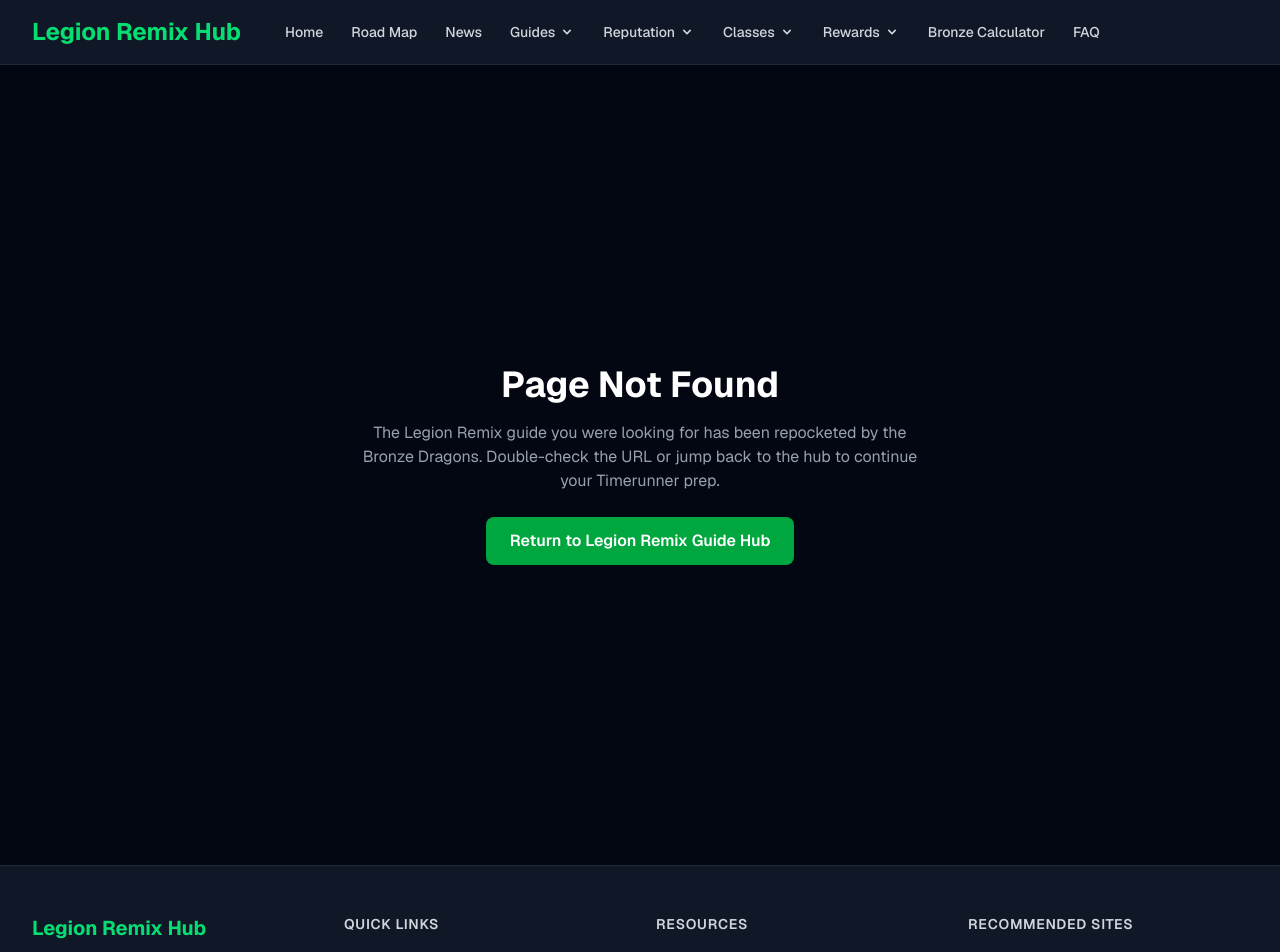
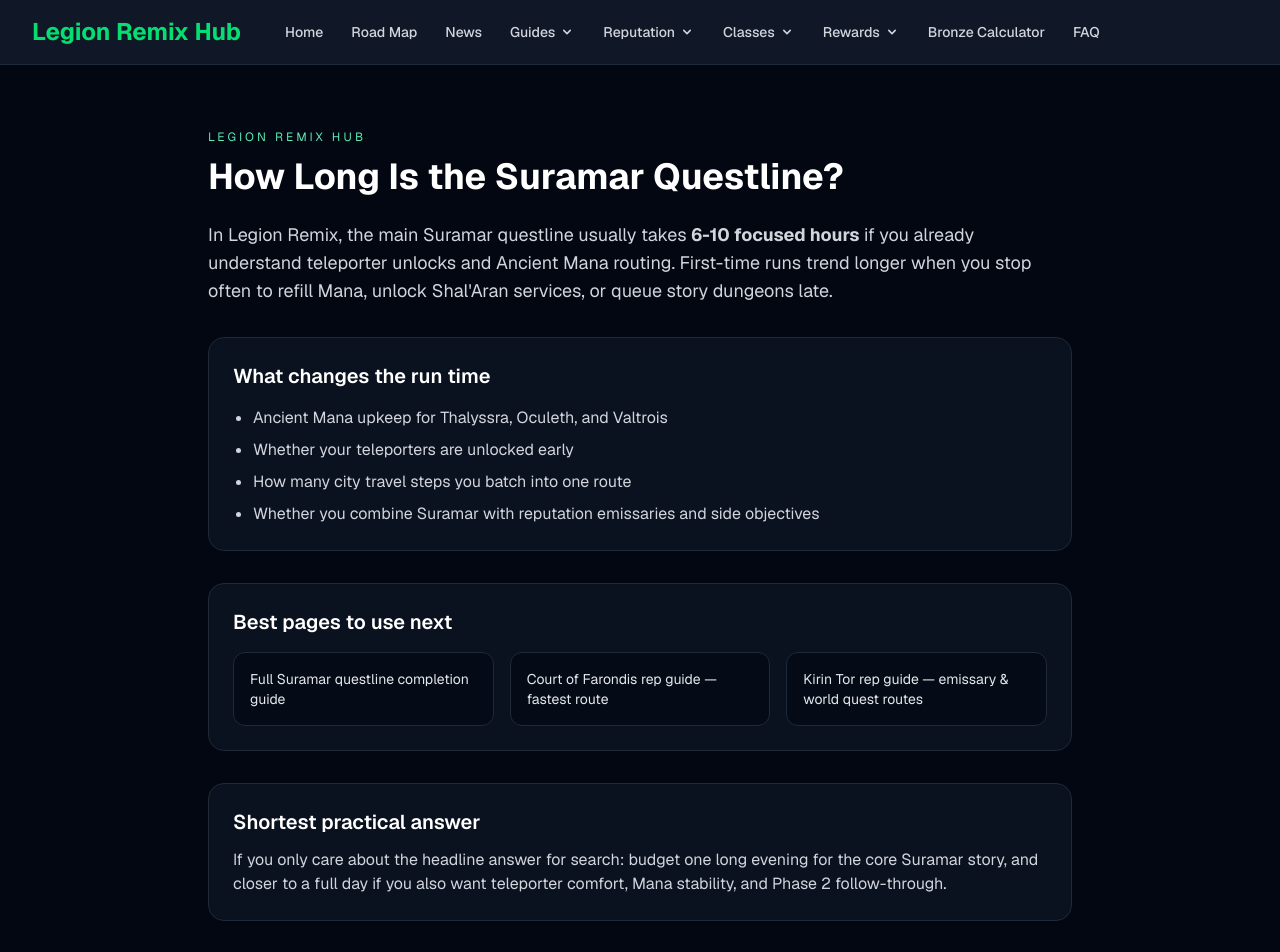
Before and after one commit to mengjian-github/legion-remix-hub, a Next.js app: page /how-long-is-the-suramar-questline in a window 1280 px wide. Before the commit this address had no page. Shown: the top 952 px of the page. Built offline with nearby package versions, Linux system fonts and the light colour scheme.

Commit message:
seo: publish suramar intent pages for cloudflare pages

```diff
--- /dev/null
+++ b/app/how-long-is-the-suramar-questline/page.tsx
@@ -0,0 +1,62 @@
+import type { Metadata } from 'next';
+import Link from 'next/link';
+import { buildPageMetadata, formatMetaDescription, formatMetaTitle } from '@/lib/seo';
+
+const canonicalPath = '/how-long-is-the-suramar-questline';
+const pageTitle = formatMetaTitle('How Long Is the Suramar Questline? – Legion Remix 2025');
+const pageDescription = formatMetaDescription(
+  'How long the Suramar questline takes in Legion Remix, what slows it down, and which linked guides to use for Court of Farondis and Kirin Tor routing.'
+);
+
+export const metadata: Metadata = {
+  ...buildPageMetadata({ path: canonicalPath, title: pageTitle, description: pageDescription }),
+};
+
+export default function SuramarQuestlineLengthPage() {
+  return (
+    <div className="min-h-screen bg-gray-950 text-gray-100">
+      <div className="mx-auto max-w-4xl px-4 py-16">
+        <p className="text-xs uppercase tracking-[0.25em] text-emerald-300">Legion Remix Hub</p>
+        <h1 className="mt-3 text-4xl font-bold text-white">How Long Is the Suramar Questline?</h1>
+        <p className="mt-6 text-lg text-gray-300">
+          In Legion Remix, the main Suramar questline usually takes <strong>6-10 focused hours</strong> if you
+          already understand teleporter unlocks and Ancient Mana routing. First-time runs trend longer when you stop
+          often to refill Mana, unlock Shal&apos;Aran services, or queue story dungeons late.
+        </p>
+
+        <div className="mt-8 rounded-2xl border border-gray-800 bg-gray-900/60 p-6">
+          <h2 className="text-xl font-semibold text-white">What changes the run time</h2>
+          <ul className="mt-4 list-disc space-y-2 pl-5 text-gray-300">
+            <li>Ancient Mana upkeep for Thalyssra, Oculeth, and Valtrois</li>
+            <li>Whether your teleporters are unlocked early</li>
+            <li>How many city travel steps you batch into one route</li>
+            <li>Whether you combine Suramar with reputation emissaries and side objectives</li>
+          </ul>
+        </div>
+
+        <div className="mt-8 rounded-2xl border border-gray-800 bg-gray-900/60 p-6">
+          <h2 className="text-xl font-semibold text-white">Best pages to use next</h2>
+          <div className="mt-4 grid gap-4 md:grid-cols-3">
+            <Link href="/guides/suramar-campaign" className="rounded-xl border border-gray-800 bg-gray-950/60 p-4 text-sm text-gray-200 hover:border-emerald-500 hover:text-emerald-200 transition-colors">
+              Full Suramar questline completion guide
+            </Link>
+            <Link href="/reputation/court-of-farondis" className="rounded-xl border border-gray-800 bg-gray-950/60 p-4 text-sm text-gray-200 hover:border-emerald-500 hover:text-emerald-200 transition-colors">
+              Court of Farondis rep guide — fastest route
+            </Link>
+            <Link href="/reputation/kirin-tor" className="rounded-xl border border-gray-800 bg-gray-950/60 p-4 text-sm text-gray-200 hover:border-emerald-500 hover:text-emerald-200 transition-colors">
+              Kirin Tor rep guide — emissary & world quest routes
+            </Link>
+          </div>
+        </div>
+
+        <div className="mt-8 rounded-2xl border border-gray-800 bg-gray-900/60 p-6">
+          <h2 className="text-xl font-semibold text-white">Shortest practical answer</h2>
+          <p className="mt-3 text-gray-300">
+            If you only care about the headline answer for search: budget one long evening for the core Suramar story,
+            and closer to a full day if you also want teleporter comfort, Mana stability, and Phase 2 follow-through.
+          </p>
+        </div>
+      </div>
+    </div>
+  );
+}
--- a/app/reputation/[slug]/page.tsx
+++ b/app/reputation/[slug]/page.tsx
@@ -6,9 +6,9 @@ import { reputationFactions } from '@/data/reputations';
 import { buildCanonicalUrl, buildPageMetadata, formatMetaDescription, formatMetaTitle } from '@/lib/seo';
 
 type PageProps = {
-  params: {
+  params: Promise<{
     slug: string;
-  };
+  }>;
 };
 
 function getFaction(slug: string) {
@@ -19,8 +19,9 @@ export function generateStaticParams() {
   return reputationFactions.map(faction => ({ slug: faction.slug }));
 }
 
-export function generateMetadata({ params }: PageProps): Metadata {
-  const faction = getFaction(params.slug);
+export async function generateMetadata({ params }: PageProps): Promise<Metadata> {
+  const { slug } = await params;
+  const faction = getFaction(slug);
   if (!faction) {
     return {};
   }
@@ -46,8 +47,9 @@ export function generateMetadata({ params }: PageProps): Metadata {
   };
 }
 
-export default function ReputationFactionPage({ params }: PageProps) {
-  const faction = getFaction(params.slug);
+export default async function ReputationFactionPage({ params }: PageProps) {
+  const { slug } = await params;
+  const faction = getFaction(slug);
   if (!faction) {
     notFound();
   }
--- a/next.config.ts
+++ b/next.config.ts
@@ -1,8 +1,10 @@
 import type { NextConfig } from "next";
 
-// Enable modern image formats so Next.js serves smaller AVIF/WebP when supported.
+// Enable static export for Cloudflare Pages direct uploads.
 const nextConfig: NextConfig = {
+  output: "export",
   images: {
+    unoptimized: true,
     formats: ["image/avif", "image/webp"],
   },
   async redirects() {
--- a/package.json
+++ b/package.json
@@ -6,7 +6,9 @@
     "dev": "next dev --turbopack",
     "build": "next build --turbopack",
     "start": "next start",
-    "images:optimize": "tsx scripts/optimize-images.ts"
+    "images:optimize": "tsx scripts/optimize-images.ts",
+    "build:pages": "next build",
+    "deploy:pages": "wrangler pages deployment create out --project-name legion-remix-hub --branch main --commit-dirty=true"
   },
   "dependencies": {
     "next": "15.5.9",
```
